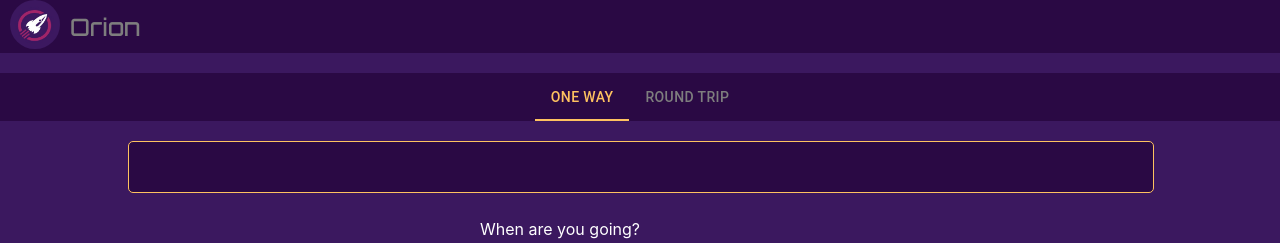
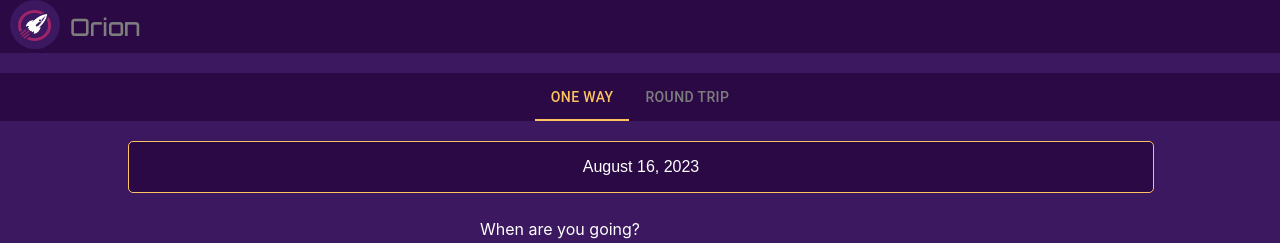
Before and after one commit to AbdulQadir98/CoffeeBits_Orion, a React (Create React App) app in the folder frontend/: page / in a window 1280 px wide. Shown: the top 243 px of the page. Built offline with nearby package versions, Linux system fonts and the light colour scheme.

Commit message:
booking slices

```diff
--- a/frontend/src/components/TabOneContent.js
+++ b/frontend/src/components/TabOneContent.js
@@ -3,12 +3,18 @@ import { useNavigate } from "react-router-dom";
 import { LocalizationProvider } from '@mui/x-date-pickers/LocalizationProvider';
 import { AdapterDayjs } from '@mui/x-date-pickers/AdapterDayjs';
 import { DateCalendar } from '@mui/x-date-pickers/DateCalendar';
+// import { useSelector, useDispatch } from 'react-redux'
+// import { addBooking  } from '../features/booking/bookingSlice'
 
 const TabOneContent = () => {
 
+  // const dispatch = useDispatch();
   const navigate = useNavigate();
 
-  const [selectedDate, setSelectedDate] = useState(null);
+  const [currentDate] = useState(new Date());
+  const options = { year: 'numeric', month: 'long', day: 'numeric' };
+  const formattedDate = currentDate.toLocaleDateString(undefined, options);
+  const [selectedDate, setSelectedDate] = useState(formattedDate);
 
   const handleDateChange = (date) => {
     setSelectedDate(JSON.stringify(date).substring(1, 11));
--- a/frontend/src/features/booking/bookingSlice.js
+++ b/frontend/src/features/booking/bookingSlice.js
@@ -13,9 +13,9 @@ export const bookingSlice = createSlice({
   reducers: {
     addBooking: (state, action) => {
         state.date = action.payload
-        state.price = action.payload;
-        state.from = action.payload
-        state.to = action.payload
+        // state.price = action.payload;
+        // state.from = action.payload
+        // state.to = action.payload
     },
     clearBooking: (state) => {
         state.date = null;
--- a/frontend/src/pages/Flight.js
+++ b/frontend/src/pages/Flight.js
@@ -6,7 +6,7 @@ import rocket from '../assets/Rocket.jpg'
 import flight from '../assets/flight.PNG'
 import bitcoin from '../assets/bitcoin.PNG'
 import ArrowBackIosIcon from '@mui/icons-material/ArrowBackIos';
-import BookingService from '../services/test.js'
+import { getBooking } from '../services/booking.service.js'
 
 
 const Flight = () => {
@@ -22,14 +22,14 @@ const Flight = () => {
 
         }
         const fetchFlights = async () => {
-            BookingService.getBooking(postData)
+            getBooking(postData)
             .then(response => {
               console.log(response.data);
 
             })
             .catch(error => {
-              console.error(error.response.data);
-
+              // console.error(error.response.data);
+              console.log(error.message);
             });
         };
         fetchFlights();
@@ -59,7 +59,7 @@ const Flight = () => {
                 </div>
             </div>
             <div>
-                <img class="image" src={rocket} alt="rocket"/>
+                <img className="image" src={rocket} alt="rocket"/>
             </div>
             <div className="flight-info">
                 <div className="flight-path">
--- /dev/null
+++ b/frontend/src/services/booking.service.js
@@ -0,0 +1,8 @@
+import axios from 'axios';
+
+// TODO : CONSTANTS ?? or Config ??
+const API_URL = 'http://localhost:8080/api/v1/booking';
+
+export function getBooking(data) {
+  return axios.post(API_URL + "/getFlights",data)
+}
--- a/frontend/src/services/test.js
+++ /dev/null
@@ -1,14 +0,0 @@
-import axios from 'axios';
-
-// CONSTANTS ?? or Config ??
-const API_URL = 'http://localhost:8080/api/v1/booking';
-
-class BookingService {
-
-  //POST
-  getBooking(data) {
-    return axios.post(API_URL + "/getFlights",data)
-  }
-}
-
-export default new BookingService();
--- a/frontend/src/styles/Info.css
+++ b/frontend/src/styles/Info.css
@@ -10,7 +10,7 @@
 }
 
 form{
-    padding:5px;
+    padding: 10px 30px;
 }
 
 .destination {
```
